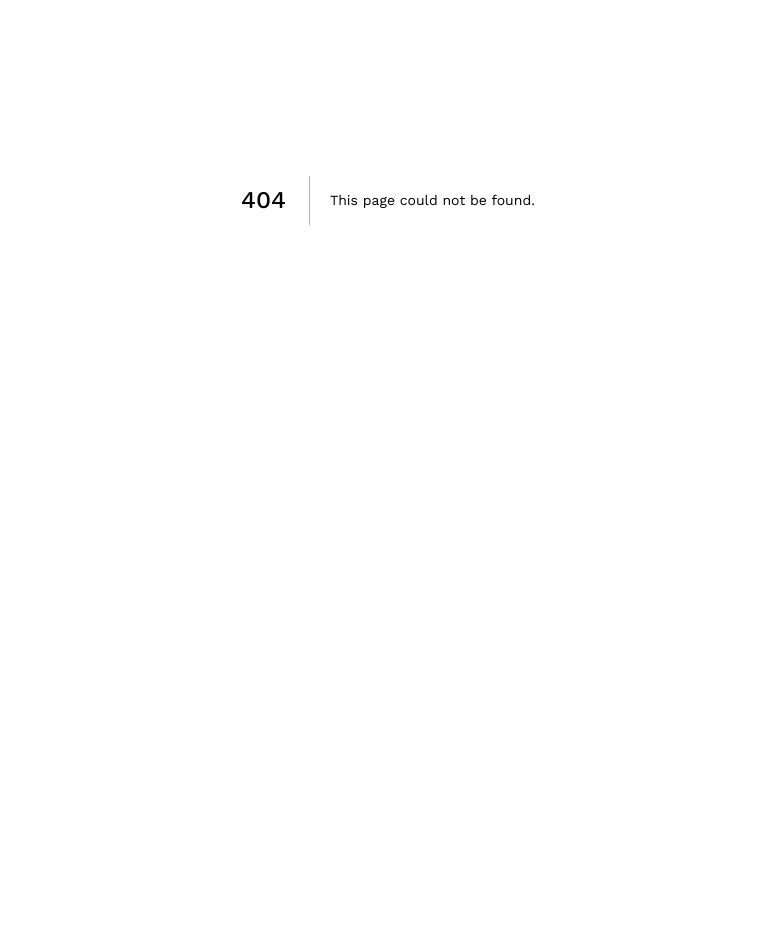
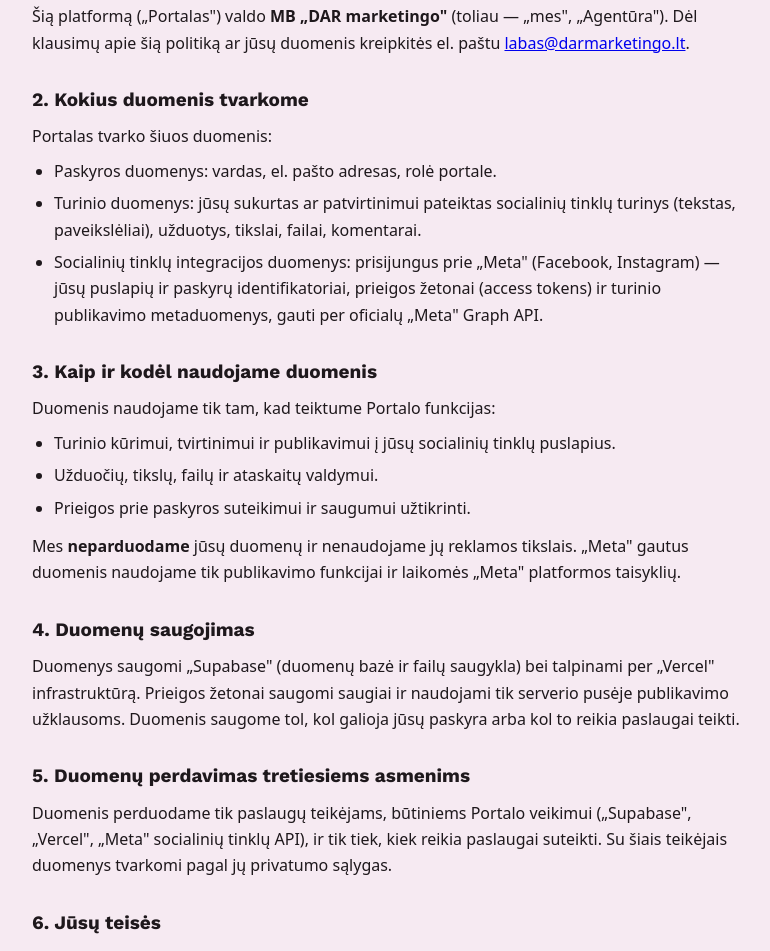
Before and after one commit to aisteeglyne-pixel/marketing-portal, a Next.js app: page /privacy in a window 1280 px wide. Before the commit this address had no page. Shown: the part 200-1151 px from the top of the page, without its empty margins (252-1022 px from the left). Before the commit the page ends 800 px from the top, so only its background shows below. Built offline with nearby package versions, Linux system fonts and the light colour scheme.

Commit message:
feat: privacy policy page + brand token fixes

```diff
--- /dev/null
+++ b/app/privacy/page.tsx
@@ -0,0 +1,126 @@
+export const metadata = {
+  title: 'Privatumo politika — DAR marketingo',
+  description: 'MB „DAR marketingo" klientų portalo privatumo politika',
+}
+
+export default function PrivacyPage() {
+  const updated = '2026-06-28'
+  return (
+    <main
+      style={{
+        maxWidth: 760,
+        margin: '0 auto',
+        padding: '48px 24px 80px',
+        fontFamily: 'system-ui, -apple-system, sans-serif',
+        color: '#1E181C',
+        lineHeight: 1.65,
+      }}
+    >
+      <h1 style={{ fontSize: 30, fontWeight: 800, marginBottom: 8 }}>Privatumo politika</h1>
+      <p style={{ color: '#8A6F82', marginBottom: 32 }}>Atnaujinta: {updated}</p>
+
+      <Section title="1. Duomenų valdytojas">
+        <p>
+          Šią platformą („Portalas") valdo <strong>MB „DAR marketingo"</strong> (toliau —
+          „mes", „Agentūra"). Dėl klausimų apie šią politiką ar jūsų duomenis kreipkitės
+          el. paštu <a href="mailto:labas@darmarketingo.lt">labas@darmarketingo.lt</a>.
+        </p>
+      </Section>
+
+      <Section title="2. Kokius duomenis tvarkome">
+        <p>Portalas tvarko šiuos duomenis:</p>
+        <ul style={listStyle}>
+          <li>Paskyros duomenys: vardas, el. pašto adresas, rolė portale.</li>
+          <li>
+            Turinio duomenys: jūsų sukurtas ar patvirtinimui pateiktas socialinių tinklų
+            turinys (tekstas, paveikslėliai), užduotys, tikslai, failai, komentarai.
+          </li>
+          <li>
+            Socialinių tinklų integracijos duomenys: prisijungus prie „Meta" (Facebook,
+            Instagram) — jūsų puslapių ir paskyrų identifikatoriai, prieigos žetonai
+            (access tokens) ir turinio publikavimo metaduomenys, gauti per oficialų „Meta"
+            Graph API.
+          </li>
+        </ul>
+      </Section>
+
+      <Section title="3. Kaip ir kodėl naudojame duomenis">
+        <p>Duomenis naudojame tik tam, kad teiktume Portalo funkcijas:</p>
+        <ul style={listStyle}>
+          <li>Turinio kūrimui, tvirtinimui ir publikavimui į jūsų socialinių tinklų puslapius.</li>
+          <li>Užduočių, tikslų, failų ir ataskaitų valdymui.</li>
+          <li>Prieigos prie paskyros suteikimui ir saugumui užtikrinti.</li>
+        </ul>
+        <p style={{ marginTop: 12 }}>
+          Mes <strong>neparduodame</strong> jūsų duomenų ir nenaudojame jų reklamos
+          tikslais. „Meta" gautus duomenis naudojame tik publikavimo funkcijai ir laikomės
+          „Meta" platformos taisyklių.
+        </p>
+      </Section>
+
+      <Section title="4. Duomenų saugojimas">
+        <p>
+          Duomenys saugomi „Supabase" (duomenų bazė ir failų saugykla) bei talpinami per
+          „Vercel" infrastruktūrą. Prieigos žetonai saugomi saugiai ir naudojami tik
+          serverio pusėje publikavimo užklausoms. Duomenis saugome tol, kol galioja jūsų
+          paskyra arba kol to reikia paslaugai teikti.
+        </p>
+      </Section>
+
+      <Section title="5. Duomenų perdavimas tretiesiems asmenims">
+        <p>
+          Duomenis perduodame tik paslaugų teikėjams, būtiniems Portalo veikimui
+          („Supabase", „Vercel", „Meta" socialinių tinklų API), ir tik tiek, kiek reikia
+          paslaugai suteikti. Su šiais teikėjais duomenys tvarkomi pagal jų privatumo
+          sąlygas.
+        </p>
+      </Section>
+
+      <Section title="6. Jūsų teisės">
+        <p>
+          Pagal BDAR (GDPR) turite teisę susipažinti su savo duomenimis, juos ištaisyti,
+          ištrinti, apriboti tvarkymą ar perkelti. Bet kuriuo metu galite atšaukti
+          socialinių tinklų prieigą atjungdami paskyrą Portalo nustatymuose arba „Meta"
+          paskyros nustatymuose. Norėdami pasinaudoti teisėmis, rašykite{' '}
+          <a href="mailto:labas@darmarketingo.lt">labas@darmarketingo.lt</a>.
+        </p>
+      </Section>
+
+      <Section title="7. Duomenų ištrynimas">
+        <p>
+          Norėdami ištrinti savo duomenis, parašykite mums el. paštu{' '}
+          <a href="mailto:labas@darmarketingo.lt">labas@darmarketingo.lt</a> — duomenis ir
+          susietus „Meta" prieigos žetonus pašalinsime per pagrįstą terminą.
+        </p>
+      </Section>
+
+      <Section title="8. Politikos pakeitimai">
+        <p>
+          Šią politiką galime atnaujinti. Apie esminius pakeitimus informuosime per
+          Portalą. Aktuali versija visada skelbiama šiame puslapyje.
+        </p>
+      </Section>
+
+      <p style={{ marginTop: 40, color: '#8A6F82', fontSize: 13 }}>
+        © {new Date().getFullYear()} MB „DAR marketingo". Visos teisės saugomos.
+      </p>
+    </main>
+  )
+}
+
+const listStyle: React.CSSProperties = {
+  margin: '8px 0 0',
+  paddingLeft: 22,
+  display: 'flex',
+  flexDirection: 'column',
+  gap: 6,
+}
+
+function Section({ title, children }: { title: string; children: React.ReactNode }) {
+  return (
+    <section style={{ marginBottom: 28 }}>
+      <h2 style={{ fontSize: 19, fontWeight: 700, marginBottom: 8 }}>{title}</h2>
+      {children}
+    </section>
+  )
+}
```
